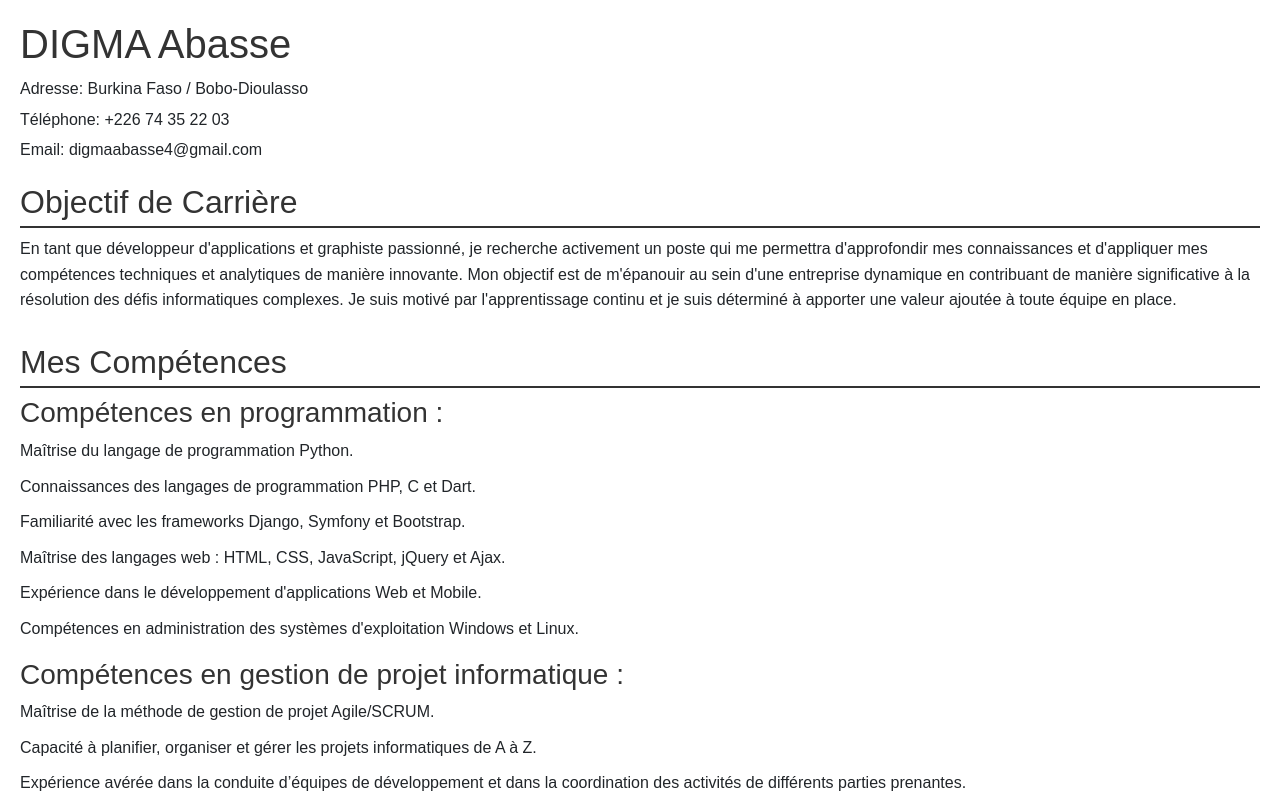
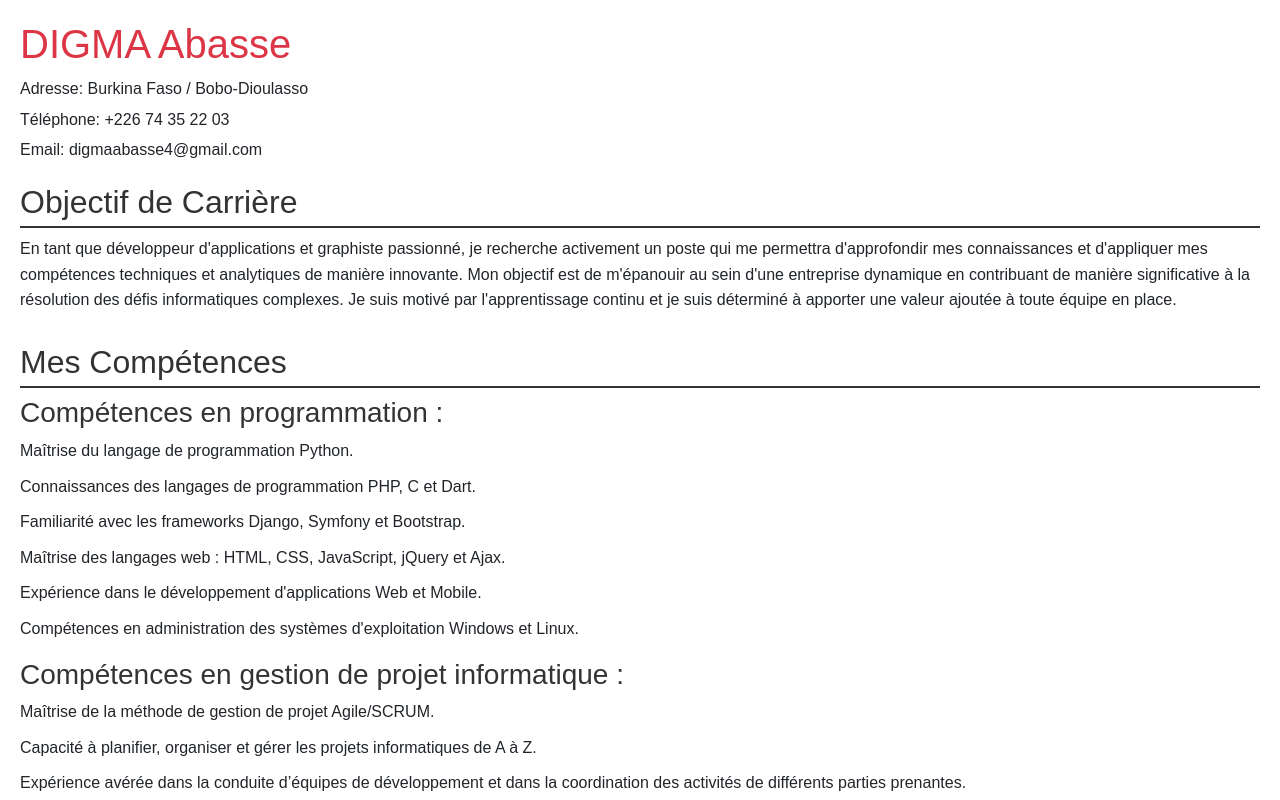
Before and after one commit to AbasseDIGMA/AbasseDIGMA.github.io, a plain HTML site: page index.html in a window 1280 px wide. Shown: the top 800 px of the page. Drawn offline with nearby package versions, Linux system fonts and the light colour scheme.

Commit message:
Correction de l'attribut de classe dans index.html

```diff
--- a/index.html
+++ b/index.html
@@ -47,7 +47,7 @@
 </head>
 <body>
     <header>
-        <h1 classe="text-danger">DIGMA Abasse</h1>
+        <h1 class="text-danger">DIGMA Abasse</h1>
         <div class="contact-info">
             <p>Adresse: Burkina Faso / Bobo-Dioulasso</p>
             <p>Téléphone: +226 74 35 22 03</p>
```
